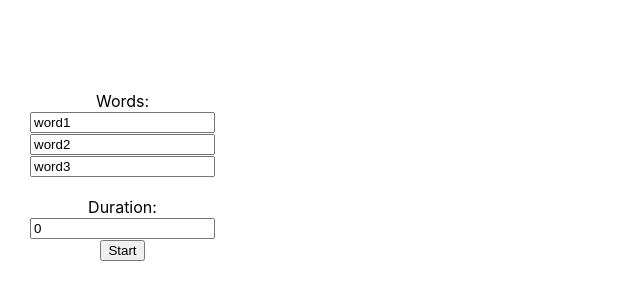
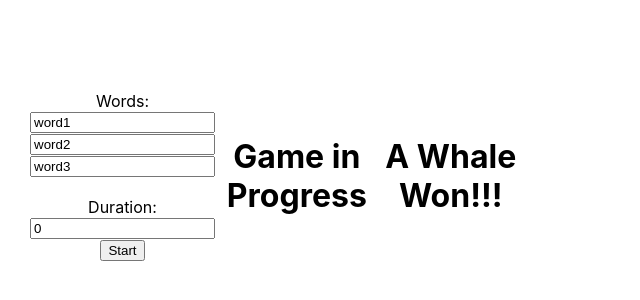
Before and after one commit to bradleyjay/docker_whale_race, a React (Create React App) app in the folder fe-api/frontend/: page / in a window 1280 px wide. Shown: the part 104-404 px from the top of the page, without its empty margins (0-640 px from the left). Built offline with nearby package versions, Linux system fonts and the light colour scheme; what @amcharts/amcharts4 would draw is missing.

Commit message:
added lefthand panels

```diff
--- /dev/null
+++ b/fe-api/frontend/src/components/CompletedLeftPanel.js
@@ -0,0 +1,15 @@
+import React, {Component} from 'react';
+
+export class CompletedLeftPanel extends Component {
+    constructor(props) {
+      super(props);
+    }
+
+    render() {
+        return (
+            <h1>A Whale Won!!!</h1>
+      );
+    }
+  }
+
+  export default CompletedLeftPanel
--- a/fe-api/frontend/src/components/Form.js
+++ b/fe-api/frontend/src/components/FormLeftPanel.js
@@ -1,6 +1,6 @@
 import React, {Component} from 'react';
 
-export class Form extends Component {
+export class FormLeftPanel extends Component {
     constructor(props) {
       super(props);
     }
@@ -51,4 +51,4 @@ export class Form extends Component {
     }
   }
 
-  export default Form
+  export default FormLeftPanel
--- /dev/null
+++ b/fe-api/frontend/src/components/InProgressLeftPanel.js
@@ -0,0 +1,15 @@
+import React, {Component} from 'react';
+
+export class InProgressLeftPanel extends Component {
+    constructor(props) {
+      super(props);
+    }
+
+    render() {
+        return (
+            <h1>Game in Progress</h1>
+      );
+    }
+  }
+
+  export default InProgressLeftPanel
--- a/fe-api/frontend/src/components/Main.js
+++ b/fe-api/frontend/src/components/Main.js
@@ -1,6 +1,8 @@
 import React, {Component} from 'react';
 import Graph from './Graph'
-import Form from './Form'
+import FormLeftPanel from './FormLeftPanel'
+import CompletedLeftPanel from './CompletedLeftPanel'
+import InProgressLeftPanel from './InProgressLeftPanel'
 
 export class Main extends Component {
     constructor() {
@@ -13,7 +15,8 @@ export class Main extends Component {
         count2: 20,
         count3: 30,
         duration: 0,
-        formNeeded: true
+        gameState: 0 // Form = 0, InProgress = 1, Completed = 2
+
       };
       this.handleChange = this.handleChange.bind(this);
       this.handleSubmit = this.handleSubmit.bind(this);
@@ -39,7 +42,7 @@ export class Main extends Component {
     render() {
         return (
             <div className="flex-row">
-              <Form
+              <FormLeftPanel
                 handleChange = {this.handleChange}
                 handleSubmit = {this.handleSubmit}
                 word1={this.state.word1}
@@ -47,6 +50,8 @@ export class Main extends Component {
                 word3={this.state.word3}
                 duration={this.state.duration}
               />
+              <InProgressLeftPanel/>
+              <CompletedLeftPanel/>
               <Graph
                 count1={this.state.count1}
                 count2={this.state.count2}
```
Also changed, not shown: 1 other file (tests, documents, lock files or other folders).
